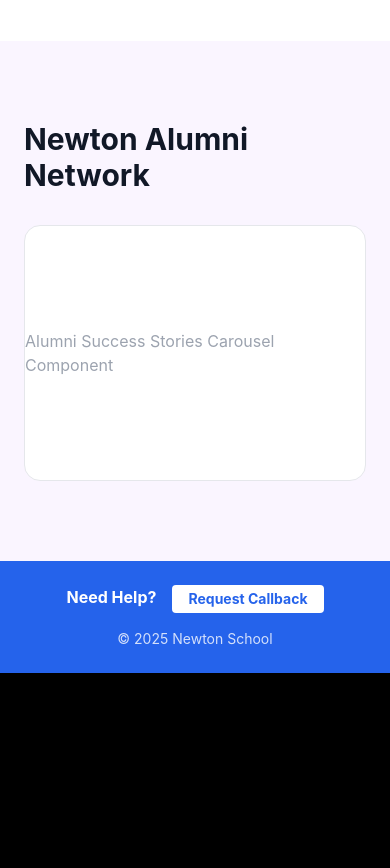
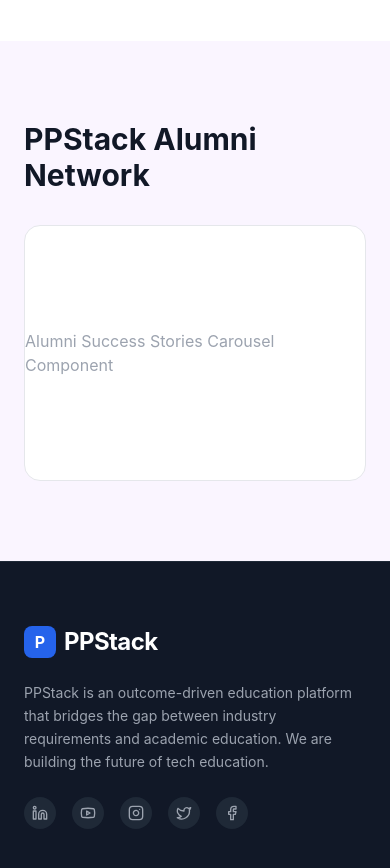
Before and after one commit to Alok0423/PPstack, a React (Vite) app: page / in a window 390 px wide. Shown: the part 7540-8408 px from the top of the page. Before the commit the page ends 8213 px from the top, so only its background shows below. Built offline with nearby package versions, Linux system fonts and the light colour scheme.

Commit message:
new changes

```diff
--- a/src/App.jsx
+++ b/src/App.jsx
@@ -1,5 +1,9 @@
 import React from 'react';
+import { MessageCircle } from 'lucide-react';
+
+// --- IMPORTS ---
 import Navbar from './components/layout/Navbar';
+import Footer from './components/layout/Footer';
 import Hero from './components/home/Hero';
 import Stats from './components/home/Stats';
 import CompanyMarquee from './components/home/CompanyMarquee';
@@ -7,7 +11,6 @@
 import CareerRoadmap from './components/home/CareerRoadmap';
 import Faculty from './components/home/Faculty';
 import Offerings from './components/courses/Offerings';
-import { MessageCircle } from 'lucide-react';
 
 function App() {
   return (
@@ -27,10 +30,10 @@
             <Faculty />
             <Offerings />
 
-            {/* Alumni Section Placeholder (As per request) */}
+            {/* Alumni Section */}
             <section className="py-20 bg-purple-50">
                 <div className="max-w-7xl mx-auto px-6">
-                    <h2 className="text-3xl font-bold text-gray-900 mb-8">Newton Alumni Network</h2>
+                    <h2 className="text-3xl font-bold text-gray-900 mb-8">PPStack Alumni Network</h2>
                     <div className="h-64 bg-white rounded-2xl border border-gray-200 flex items-center justify-center text-gray-400">
                         Alumni Success Stories Carousel Component
                     </div>
@@ -40,15 +43,18 @@
       </main>
 
       {/* Footer */}
-      <footer className="bg-blue-600 py-6">
+      <Footer />
+
+      {/* Blue Bottom Bar */}
+      <div className="bg-blue-600 py-4 border-t border-blue-500">
           <div className="max-w-7xl mx-auto px-6 flex flex-col md:flex-row justify-between items-center text-white">
-              <div className="flex gap-4 mb-4 md:mb-0">
-                  <span className="font-bold">Need Help?</span>
-                  <button className="bg-white text-blue-600 px-4 py-1 rounded font-bold text-sm">Request Callback</button>
+              <div className="flex gap-4 mb-2 md:mb-0">
+                  <span className="font-bold text-sm">Need Help?</span>
+                  <button className="bg-white text-blue-600 px-3 py-0.5 rounded font-bold text-xs uppercase">Request Callback</button>
               </div>
-              <p className="text-sm opacity-80">&copy; 2025 Newton School</p>
+              <p className="text-xs opacity-80">&copy; 2025 PPStack. All rights reserved.</p>
           </div>
-      </footer>
+      </div>
 
       {/* Floating Widget */}
       <div className="fixed bottom-6 right-6 z-50">
--- a/src/components/layout/Footer.jsx
+++ b/src/components/layout/Footer.jsx
@@ -1,65 +1,93 @@
-import { Link } from 'react-router-dom';
-import { Facebook, Twitter, Linkedin, Youtube, Instagram } from 'lucide-react';
-
-const FooterColumn = ({ title, links }) => (
-  <div>
-    <h4 className="font-bold text-white mb-4 text-lg">{title}</h4>
-    <ul className="space-y-2">
-      {links.map((link, i) => (
-        <li key={i}>
-          <Link to="#" className="text-gray-400 hover:text-white transition-colors text-sm">
-            {link}
-          </Link>
-        </li>
-      ))}
-    </ul>
-  </div>
-);
+import React from 'react';
+import { Facebook, Twitter, Linkedin, Instagram, Youtube, Mail, Phone, MapPin } from 'lucide-react';
 
 const Footer = () => {
   return (
-    <footer className="bg-[#101828] border-t border-gray-800 pt-16 pb-8 text-white">
-      <div className="max-w-7xl mx-auto px-4">
-        <div className="grid grid-cols-2 md:grid-cols-4 gap-8 mb-12">
+    <footer className="bg-gray-900 text-gray-300 pt-16 pb-8 border-t border-gray-800">
+      <div className="max-w-7xl mx-auto px-6">
 
-          {/* Brand Column */}
-          <div className="col-span-2 md:col-span-1">
-            <div className="text-2xl font-bold tracking-tighter flex items-center gap-2 mb-6">
-                <div className="w-8 h-8 bg-brand-accent rounded-full"></div>
-                PPStack
+        {/* Top Section: Logo & Links Grid */}
+        <div className="grid grid-cols-1 md:grid-cols-2 lg:grid-cols-5 gap-12 mb-16">
+
+          {/* Column 1: Brand Info */}
+          <div className="lg:col-span-2">
+            <div className="flex items-center gap-2 mb-6">
+              <div className="w-8 h-8 bg-blue-600 rounded-lg flex items-center justify-center font-bold text-white">P</div>
+              <span className="text-2xl font-bold text-white tracking-tight">PPStack</span>
             </div>
-            <p className="text-gray-400 text-sm leading-relaxed mb-6">
-              Empowering learners worldwide to master the technologies of the future. Join the revolution today.
+            <p className="text-sm leading-relaxed text-gray-400 mb-6 max-w-sm">
+              PPStack is an outcome-driven education platform that bridges the gap between industry requirements and academic education. We are building the future of tech education.
             </p>
-            <div className="flex gap-4 text-gray-400">
-              <Facebook size={20} className="hover:text-white cursor-pointer" />
-              <Twitter size={20} className="hover:text-white cursor-pointer" />
-              <Linkedin size={20} className="hover:text-white cursor-pointer" />
-              <Youtube size={20} className="hover:text-white cursor-pointer" />
+            <div className="flex gap-4">
+              <SocialIcon icon={Linkedin} />
+              <SocialIcon icon={Youtube} />
+              <SocialIcon icon={Instagram} />
+              <SocialIcon icon={Twitter} />
+              <SocialIcon icon={Facebook} />
             </div>
           </div>
 
-          <FooterColumn
-            title="PPStack"
-            links={["About Us", "Careers", "In the News", "Engineering Blog", "Contact"]}
-          />
+          {/* Column 2: Company */}
+          <div>
+            <h4 className="text-white font-bold mb-6">Company</h4>
+            <ul className="space-y-4 text-sm">
+              <FooterLink>About Us</FooterLink>
+              <FooterLink>Careers</FooterLink>
+              <FooterLink>In Media</FooterLink>
+              <FooterLink>Contact Us</FooterLink>
+              <FooterLink>Success Stories</FooterLink>
+            </ul>
+          </div>
 
-          <FooterColumn
-            title="Community"
-            links={["Learners", "Partners", "Developers", "Beta Testers", "Translators"]}
-          />
+          {/* Column 3: Courses */}
+          <div>
+            <h4 className="text-white font-bold mb-6">Courses</h4>
+            <ul className="space-y-4 text-sm">
+              <FooterLink>Full Stack Development</FooterLink>
+              <FooterLink>Data Science & AI</FooterLink>
+              <FooterLink>Master's in CS</FooterLink>
+              <FooterLink>Professional Certification</FooterLink>
+              <FooterLink>Entrance Exam</FooterLink>
+            </ul>
+          </div>
 
-          <FooterColumn
-            title="More"
-            links={["Terms", "Privacy", "Help", "Accessibility", "Press", "Sitemap"]}
-          />
+          {/* Column 4: Resources */}
+          <div>
+            <h4 className="text-white font-bold mb-6">Resources</h4>
+            <ul className="space-y-4 text-sm">
+              <FooterLink>Blog</FooterLink>
+              <FooterLink>Hire from us</FooterLink>
+              <FooterLink>Become a Mentor</FooterLink>
+              <FooterLink>Events & Webinars</FooterLink>
+              <FooterLink>Community</FooterLink>
+            </ul>
+          </div>
         </div>
 
-        <div className="border-t border-gray-800 pt-8 flex flex-col md:flex-row justify-between items-center gap-4 text-sm text-gray-500">
-          <p>© 2025 PPStack Inc. All rights reserved.</p>
+        {/* Middle Section: Contact Info Strip */}
+        <div className="border-t border-gray-800 py-8 flex flex-col md:flex-row justify-between items-center gap-6">
+           <div className="flex items-center gap-3">
+              <Mail size={18} className="text-blue-500" />
+              <span className="text-sm">support@ppstack.com</span>
+           </div>
+           <div className="flex items-center gap-3">
+              <Phone size={18} className="text-blue-500" />
+              <span className="text-sm">+91 98765 43210</span>
+           </div>
+           <div className="flex items-center gap-3">
+              <MapPin size={18} className="text-blue-500" />
+              <span className="text-sm">Bangalore, India</span>
+           </div>
+        </div>
+
+        {/* Bottom Section: Copyright & Legal */}
+        <div className="border-t border-gray-800 pt-8 flex flex-col md:flex-row justify-between items-center gap-4 text-xs text-gray-500">
+          <p>&copy; 2025 All rights reserved by <span className="text-white font-semibold">PPStack</span>.</p>
+
           <div className="flex gap-6">
-            <span>Privacy Policy</span>
-            <span>Terms of Service</span>
+            <a href="#" className="hover:text-white transition-colors">Privacy Policy</a>
+            <a href="#" className="hover:text-white transition-colors">Terms of Services</a>
+            <a href="#" className="hover:text-white transition-colors">Refund Policy</a>
           </div>
         </div>
       </div>
@@ -67,4 +95,19 @@
   );
 };
 
+// Helper Components for cleaner code
+const FooterLink = ({ children }) => (
+  <li>
+    <a href="#" className="text-gray-400 hover:text-blue-400 transition-colors duration-200">
+      {children}
+    </a>
+  </li>
+);
+
+const SocialIcon = ({ icon: Icon }) => (
+  <a href="#" className="w-8 h-8 rounded-full bg-gray-800 flex items-center justify-center text-gray-400 hover:bg-blue-600 hover:text-white transition-all duration-300">
+    <Icon size={16} />
+  </a>
+);
+
 export default Footer;
```
